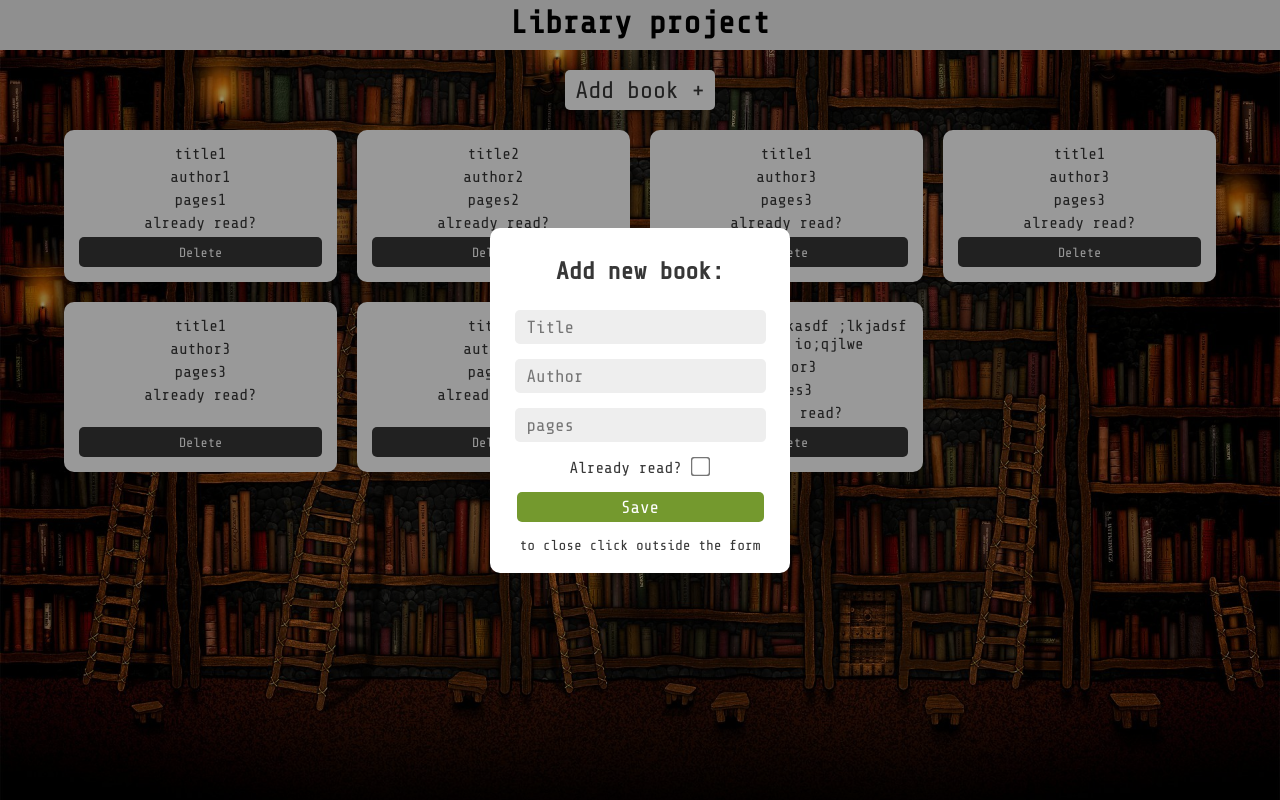
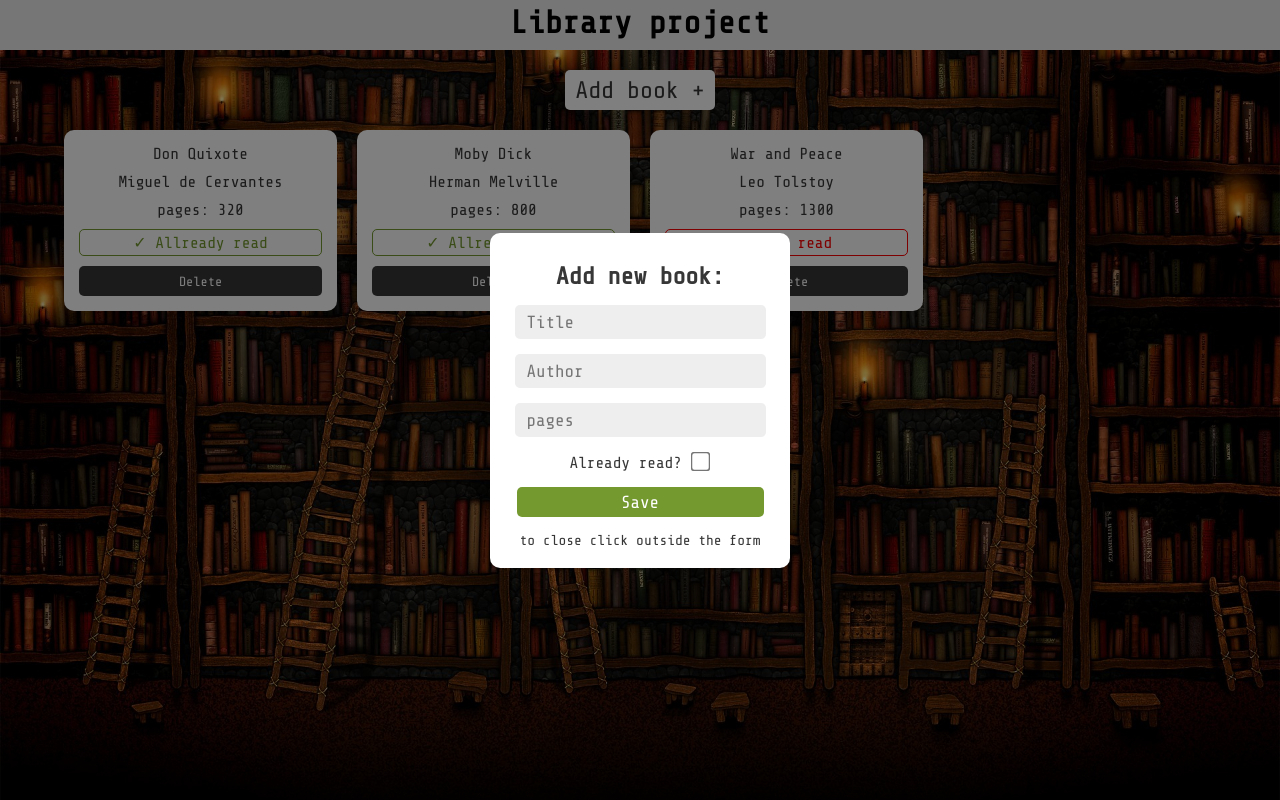
Before and after one commit to iamEvgen/library, a plain HTML site: page index.html in a window 1280 px wide. Both pictures are taken after a click on the button "Add book +". Drawn offline with nearby package versions, Linux system fonts and the light colour scheme.

Commit message:
completely ready

```diff
--- a/index.html
+++ b/index.html
@@ -6,6 +6,7 @@
   <meta name="viewport" content="width=device-width, initial-scale=1.0">
   <title>My Library</title>
   <link rel="stylesheet" href="style.css">
+  <link rel="icon" type="image/x-icon" href="./img/favicon.ico">
 </head>
 <body>
   <div class="container">
@@ -19,15 +20,15 @@
   </div>
 
   <div class="modal">
-    <div class="closeField hidden"></div>
-    <form action="#" class="modalBox hidden">
+    <!-- <div class="closeField hidden"></div> -->
+    <form class="modalBox hidden">
       <h2>Add new book:</h2>
-      <input id="title" type="text" placeholder="Title" maxlength="300" required>
-      <input id="author" type="text" placeholder="Author" maxlength="100" required>
-      <input id="pages" type="number" placeholder="pages" max="2000" required>
+      <input id="inputTitle" type="text" placeholder="Title" maxlength="300" required>
+      <input id="inputAuthor" type="text" placeholder="Author" maxlength="100" required>
+      <input id="inputPages" type="number" placeholder="pages" max="2000" required>
       <div class="readBox">
         <label for="read">Already read?</label>
-        <input id="read" type="checkbox" name="Already read?" id="1">
+        <input id="inputReadOrNot" type="checkbox" name="Already read?" id="1">
       </div>
       <button id="saveButton">Save</button>
       <p>to close click outside the form</p>
--- a/javascript.js
+++ b/javascript.js
@@ -1,68 +1,80 @@
 // VARIABLES
 let myLibrary = [];
+let idsCounter = 3;
+let delButtons;
+let readOrNotDivs;
 
 // DOC ELEMENTS
+const cards = document.querySelector('.cards');
 const modal = document.querySelector('.modal');
-const closeField = document.querySelector('.closeField')
 const modalBox = document.querySelector('.modalBox');
 const addButton = document.querySelector('.addBook');
-const saveButton = document.querySelector('#saveButton');
+// const saveButton = document.querySelector('#saveButton');
+const inputTitle = document.getElementById('inputTitle');
+const inputAuthor = document.getElementById('inputAuthor');
+const inputPages = document.getElementById('inputPages');
+const inputReadOrNot = document.querySelector('#inputReadOrNot');
+let reads = document.querySelectorAll('.read');  // div прочитана книга или нет
+
 
 // FUNCTIONS
-function Book(title, author, pages, read, id) {
+function Book(title, author, pages, inputReadOrNot, id) {
   this.title = title;
   this.author = author;
   this.pages = pages;
-  this.read = read;
+  this.readOrNot = inputReadOrNot;
   this.id = id;
 }
 
-function addBookToLibrary() {
-  // do stuff here
+function addBookToLibrary(event) {
+  event.preventDefault();
+  const addTitle = inputTitle.value;
+  const addAuthor = inputAuthor.value;
+  const addPages = inputPages.value;
+  let addRead;
+  inputReadOrNot.checked ? addRead = '✓ Allready read' : addRead = '✖ Not read';
+  if (addTitle.length <= 300 && addAuthor.length <= 300 && addPages <= 2000) {
+    const book = new Book(addTitle, addAuthor, addPages, addRead, idsCounter);
+    idsCounter++;
+    myLibrary.push(book);
+    drawCards();
+    closePopupForm();
+  }
+}
+
+function clearInputs() {
+  inputTitle.value = '';
+  inputAuthor.value = '';
+  inputPages.value = '';
+  inputReadOrNot.checked = false;
 }
 
 function openPopupForm() {
-  closeField.classList.remove('hidden');
-  closeField.classList.add('show');
+  clearInputs();
   modalBox.classList.remove('hidden');
   modalBox.classList.add('show');
   modal.classList.remove('hidden');
   modal.classList.add('show');
+  modal.classList.remove('opacity0');
+  modal.classList.add('opacity1');
 }
 
 function closePopupForm() {
-  closeField.classList.remove('show');
-  closeField.classList.add('hidden');
   modalBox.classList.remove('show');
   modalBox.classList.add('hidden');
   modal.classList.remove('show');
   modal.classList.add('hidden');
+  modal.classList.remove('opacity1');
+  modal.classList.add('opacity0');
 }
 
-const book1 = new Book('title1', 'author1', 'pages1', 'already read?', 1);
+// добавление книг для теста, удалить, когда будет готово, глобальный счетчик перевести в 0
+const book1 = new Book('Don Quixote', 'Miguel de Cervantes', '320', '✓ Allready read', 0);
 myLibrary.push(book1);
-
-const book2 = new Book('title2', 'author2', 'pages2', 'already read?', 2);
+const book2 = new Book('Moby Dick', 'Herman Melville', '800', '✓ Allready read', 1);
 myLibrary.push(book2);
-
-const book3 = new Book('title1', 'author3', 'pages3', 'already read?', 3);
+const book3 = new Book('War and Peace', 'Leo Tolstoy', '1300', '✖ Not read', 2);
 myLibrary.push(book3);
-
-const book4 = new Book('title1', 'author3', 'pages3', 'already read?', 3);
-myLibrary.push(book4);
-
-const book5 = new Book('title1', 'author3', 'pages3', 'already read?', 3);
-myLibrary.push(book5);
-
-const book6 = new Book('title1', 'author3', 'pages3', 'already read?', 3);
-myLibrary.push(book6);
-
-const book7 = new Book('asdfl;jadsf ;lkasdf ;lkjadsf kljsdf l;kajdf io;qjlwe', 'author3', 'pages3', 'already read?', 3);
-myLibrary.push(book7);
-
-
-
-
 
 function createCard(book) {
   const card = document.createElement('div');
@@ -76,10 +88,11 @@ function createCard(book) {
   author.textContent = book.author;
   const pages = document.createElement('div');
   pages.className = 'pages';
-  pages.textContent = book.pages;
+  pages.textContent = `pages: ${book.pages}`;
   const read = document.createElement('div');
   read.className = 'read';
-  read.textContent = book.read;
+  read.textContent = book.readOrNot;
+  setColor(read);
   const delButton = document.createElement('button');
   delButton.className = 'delButton';
   delButton.textContent = 'Delete';
@@ -88,25 +101,79 @@ function createCard(book) {
   card.appendChild(pages);
   card.appendChild(read);
   card.appendChild(delButton);
-  insertCard(card)
+  insertCard(card);
 }
 
 function insertCard(card) {
-  const cards = document.querySelector('.cards');
   cards.appendChild(card);
 }
 
-for (let book of myLibrary) {
-  createCard(book);
+function prepareDelButtons() {
+  delButtons = document.querySelectorAll('.delButton');
+  delButtons.forEach(element => {
+    element.addEventListener('click', deleteCard);
+  });
+}
+
+function prepareReadOrNotDivs() {
+  readOrNotDivs = document.querySelectorAll('.read');
+  readOrNotDivs.forEach(element => {
+    element.addEventListener('click', changeReadOrNot);
+  });
+}
+
+function changeReadOrNot(event) {
+  const path = event.path || (event.composedPath && event.composedPath());
+  const id = path[1].className.split(' ')[1];
+  const fieldWithRead = document.querySelector(`.${id} .read`);
+  changeText(fieldWithRead);
+  setColor(fieldWithRead);
+}
+
+function changeText(fieldWithRead) {
+  fieldWithRead.textContent === '✓ Allready read' ?
+  fieldWithRead.textContent = '✖ Not read' :
+  fieldWithRead.textContent = '✓ Allready read';
+}
+
+function setColor(fieldWithRead) {
+  if (fieldWithRead.textContent === '✖ Not read') {
+    fieldWithRead.classList.remove('greenText');
+    fieldWithRead.classList.add('redText');
+  } else {
+    fieldWithRead.classList.remove('redText');
+    fieldWithRead.classList.add('greenText');
+  }
+}
+
+function drawCards() {
+  cards.innerHTML = '';
+  for (let book of myLibrary) {
+    createCard(book);
+  }
+  prepareDelButtons();
+  prepareReadOrNotDivs();
+}
+
+function deleteCard(event) {
+  const path = event.path || (event.composedPath && event.composedPath());
+  const idToDelete = path[1].classList[1].split('-')[1];
+  console.log(idToDelete);
+  myLibrary = myLibrary.filter((card) => {
+    return card.id != idToDelete;
+  });
+  drawCards();
 }
 
 // Event listeners
 window.onclick = function(event) {
-  if (event.target == closeField) {
+  if (event.target == modal) {
     closePopupForm();
   }
 }
 
-addButton.addEventListener('click', () => {
-  openPopupForm();
-});
+addButton.addEventListener('click', () => openPopupForm());
+// saveButton.addEventListener('click', addBookToLibrary);
+modalBox.addEventListener('submit', addBookToLibrary)
+
+drawCards();
--- a/style.css
+++ b/style.css
@@ -76,7 +76,7 @@ h1 {
   background-color: white;
   display: flex;
   flex-direction: column;
-  gap: 5px;
+  gap: 10px;
   align-items: center;
   border-radius: 10px;
   padding: 15px;
@@ -86,6 +86,7 @@ h1 {
   border: 0;
   color: white;
   background-color: var(--grayText);
+  /* background-color: rgb(174, 0, 0); */
   width: 100%;
   font-family: 'Share Tech Mono', monospace;
   padding: 5px;
@@ -99,6 +100,7 @@ h1 {
   cursor: pointer;
   background-color: rgb(174, 0, 0);
   transition: 0.5s;
+  transform: scale(1.05);
 }
 
 .modal {
@@ -112,6 +114,7 @@ h1 {
   width: 100%;
   height: 100%;
   overflow: auto;
+  /* background-color: rgba(0,0,0,0.5); */
 }
 
 .modalBox {
@@ -127,8 +130,13 @@ h1 {
   padding: 20px;
   box-sizing: border-box;
   border-radius: 10px;
-  transition: 0.5s;
+  transition: 0.25s;
   z-index: 10;
+}
+
+.modal.show {
+  z-index: 1;
+  transition: 0s;
 }
 
 .modal.hidden {
@@ -136,31 +144,14 @@ h1 {
   transition: 1s;
 }
 
-.modal.show {
-  z-index: 1;
-  transition: 0s;
+.modal.opacity1 {
+  background-color: rgba(0,0,0,0.5);
+  transition: 0.5s;
 }
 
-/* Need to delete */
-.closeField {
-  background-color: rgba(0,0,0,0.4);
-  position: absolute;
-  width: 100%;
-  height: 100%;
-  z-index: 9;
-}
-
-.closeField.hidden {
-  z-index: -9;
+.modal.opacity0 {
   background-color: rgba(0,0,0,0);
-  transform: scale(0);
-}
-/* Need to delete */
-
-.closeField.show {
-  z-index: 9;
-  background-color: rgba(0,0,0,0.4);
-  transform: scale(1);
+  transition: 0.5s;
 }
 
 .modalBox.show {
@@ -236,17 +227,33 @@ h1 {
   margin: 0;
 }
 
-/* @-webkit-keyframes animatezoom {
-  from {-webkit-transform: scale(0)}
-  to {-webkit-transform: scale(1)}
-}
-
-@keyframes animatezoom {
-  from {transform: scale(0)}
-  to {transform: scale(1)}
-} */
-
 .modalBox h2 {
   margin: 0;
   margin-top: 10px;
 }
+
+.read.redText {
+  color: red;
+  border: 1px solid red;
+}
+
+.read.greenText {
+  color: var(--accentColor);
+  border: 1px solid var(--accentColor);
+}
+
+.read {
+  transition: 0.5s;
+
+  width: 100%;
+  text-align: center;
+  border-radius: 5px;
+  padding: 3px;
+  box-sizing: border-box;
+}
+
+.read:hover {
+  cursor: pointer;
+  transform: scale(1.05);
+  transition: 0.5s;
+}
```
Also changed, not shown: img/favicon.ico (added).
